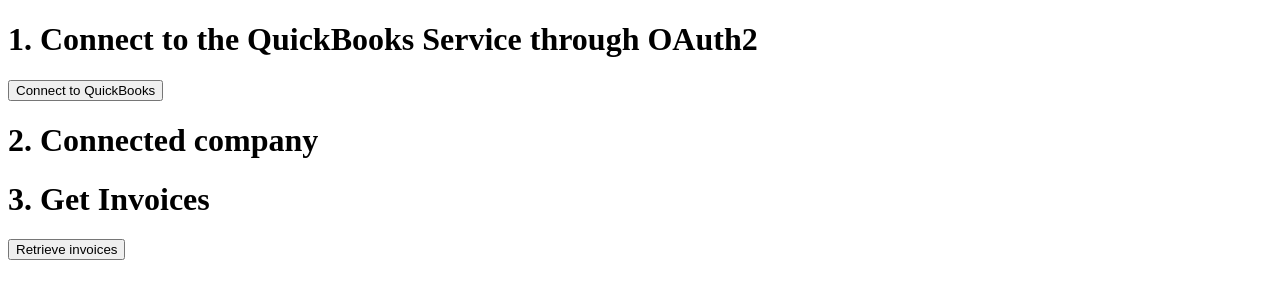
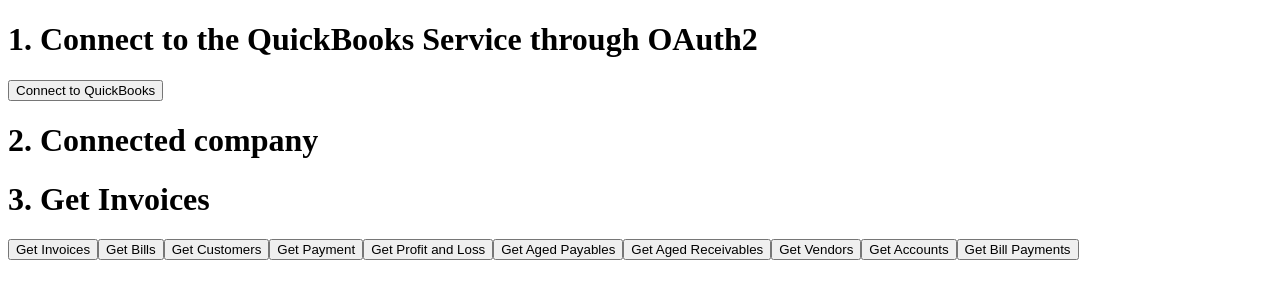
Before and after one commit to ProngsDark/quickbooks-minimal-ui, an Angular app: page / in a window 1280 px wide. Shown: the top 300 px of the page. Built offline with nearby package versions, Linux system fonts and the light colour scheme.

Commit message:
Added more capabilities

```diff
--- a/src/app/app.component.html
+++ b/src/app/app.component.html
@@ -1,3 +1,3 @@
 <connect-button></connect-button>
 
-<connected-companies [companies]="companies"></connected-companies>
+<connected-companies [realmId]="realmId" [companies]="companies"></connected-companies>
--- a/src/app/app.component.ts
+++ b/src/app/app.component.ts
@@ -10,6 +10,8 @@
 
   public companies: Map<string, any> = new Map<string, any>();
 
+  public realmId: string = ""
+
   constructor (private http: HttpClient) {}
 
   ngOnInit(): void {
@@ -20,8 +22,10 @@
     const realmId: string|null = urlParams.get('realmId')
 
     if (code !== null && realmId !== null) {
+        this.realmId = realmId
+
         this.http.post<any>(
-          'https://perso2.dev.matrixrom.ro:9000/quickbooks/oauth/code',
+          'https:///perso2.matrixrom.ro:9000/quickbooks/oauth/code',
           null,
           {
             headers: {
--- a/src/app/app.module.ts
+++ b/src/app/app.module.ts
@@ -5,12 +5,14 @@
 import { AppComponent } from './app.component';
 import { ConnectButtonComponent } from './connect-button/connect-button.component';
 import { ConnectedCompaniesComponent } from './connected-companies/connected-companies.component';
+import { DataRetrievalButtonComponent } from './data-retrieval-button/data-retrieval-button.component';
 
 @NgModule({
   declarations: [
     AppComponent,
     ConnectButtonComponent,
-    ConnectedCompaniesComponent
+    ConnectedCompaniesComponent,
+    DataRetrievalButtonComponent
   ],
   imports: [
     BrowserModule,
--- a/src/app/connect-button/connect-button.component.ts
+++ b/src/app/connect-button/connect-button.component.ts
@@ -10,6 +10,6 @@
   ngOnInit(): void {}
 
   redirectToConnectPage() {
-    window.location.href = 'https://perso2.dev.matrixrom.ro:9000/quickbooks/oauth/connect'
+    window.location.href = 'https:///perso2.matrixrom.ro:9000/quickbooks/oauth/connect'
   }
 }
--- a/src/app/connected-companies/connected-companies.component.html
+++ b/src/app/connected-companies/connected-companies.component.html
@@ -6,6 +6,6 @@
 
 <h1>3. Get Invoices</h1>
 
-<button (click)="retrieveInvoices()">Retrieve invoices</button>
+<data-retrieval-button *ngFor="let button of buttons" [buttonName]="button.buttonName" [endpoint]="button.endpoint" [realmId]="button.realmId"></data-retrieval-button>
 
-<pre>{{ invoices }}</pre>
+<pre>{{ data }}</pre>
--- a/src/app/connected-companies/connected-companies.component.ts
+++ b/src/app/connected-companies/connected-companies.component.ts
@@ -1,5 +1,7 @@
 import { HttpClient } from '@angular/common/http';
 import { Component, OnInit, Input, OnChanges, SimpleChanges, EventEmitter, Output, ChangeDetectorRef } from '@angular/core';
+import { Button } from '../data-retrieval-button/button';
+import { DataServiceService } from '../data-service.service';
 
 @Component({
   selector: 'connected-companies',
@@ -14,9 +16,12 @@
   @Output()
   public companiesUpdater: EventEmitter<Map<string, any>> = new EventEmitter<Map<string, any>>();
 
-  public invoices: string = ""
+  public data: string = ""
 
-  private realmId: string = ""
+  @Input()
+  public realmId: string = ""
+
+  public buttons: Array<Button> = new Array<Button>();
 
   onCompaniesUpdater() {
     this.companiesUpdater.emit(this.companies);
@@ -24,13 +29,30 @@
 
   public selectedCompany: string = "";
 
-  constructor(private http: HttpClient) {
+  constructor(private http: HttpClient, private dataService: DataServiceService) {
+    dataService.data.subscribe(data => {
+      this.data = data
+    })
   }
 
   ngOnChanges(changes: SimpleChanges): void {
   }
 
   ngOnInit(): void {
+    let baseUrl = "https://perso2.matrixrom.ro:9000/quickbooks"
+
+    let invoiceButton: Button = new Button("Get Invoices", baseUrl + "/invoice/list", this.realmId)
+    let billButton: Button = new Button("Get Bills", baseUrl + "/bill/list", this.realmId)
+    let customerButton: Button = new Button("Get Customers", baseUrl + "/customer/list", this.realmId)
+    let paymentButton: Button = new Button("Get Payment", baseUrl + "/payment/list", this.realmId)
+    let plButton:Button = new Button("Get Profit and Loss", baseUrl + "/profit-and-loss", this.realmId)
+    let apagingButton: Button = new Button("Get Aged Payables", baseUrl + "/apaging", this.realmId)
+    let aragingButton: Button = new Button("Get Aged Receivables", baseUrl + "/araging", this.realmId)
+    let vendorButton: Button = new Button("Get Vendors", baseUrl + "/vendor/list", this.realmId)
+    let accountButton: Button = new Button("Get Accounts", baseUrl + "/account/list", this.realmId)
+    let billpayment: Button = new Button("Get Bill Payments", baseUrl + "/bill-payment/list", this.realmId)
+
+    this.buttons = Array.of(invoiceButton, billButton, customerButton, paymentButton, plButton, apagingButton, aragingButton, vendorButton, accountButton, billpayment)
   }
 
   printCompany(company: string): void {
@@ -42,17 +64,4 @@
     console.log(this.companies.get(company))
     this.selectedCompany = JSON.stringify(this.companies.get(company), undefined, 2);
   }
-
-  public retrieveInvoices() {
-    this.http.get<any>(
-      'https://perso2.dev.matrixrom.ro:9000/quickbooks/invoice/list',
-      {
-        headers: {
-          "Realm-ID": Array.from(this.companies.keys())[0],
-        }
-      }
-    ).subscribe((data: any) => {
-      this.invoices = JSON.stringify(data.data, undefined, 2);
-    })
-  }
 }
--- /dev/null
+++ b/src/app/data-retrieval-button/button.ts
@@ -0,0 +1,11 @@
+export class Button {
+    public buttonName: string;
+    public endpoint: string;
+    public realmId: string;
+
+    constructor(buttonName: string, endpoint: string, realmId: string) {
+        this.buttonName = buttonName;
+        this.endpoint = endpoint;
+        this.realmId = realmId;
+    }
+}
--- /dev/null
+++ b/src/app/data-retrieval-button/data-retrieval-button.component.html
@@ -0,0 +1 @@
+<button (click)="retrieveData()">{{ buttonName }}</button>
--- /dev/null
+++ b/src/app/data-retrieval-button/data-retrieval-button.component.ts
@@ -0,0 +1,39 @@
+import { HttpClient } from '@angular/common/http';
+import { Component, Input, OnInit } from '@angular/core';
+import { DataServiceService } from '../data-service.service';
+
+@Component({
+  selector: 'data-retrieval-button',
+  templateUrl: './data-retrieval-button.component.html',
+  styleUrls: ['./data-retrieval-button.component.css']
+})
+export class DataRetrievalButtonComponent implements OnInit {
+
+  @Input()
+  public endpoint: string = ""
+  @Input()
+  public realmId: string = ""
+  @Input()
+  public buttonName: string = ""
+  public data: string = ""
+
+  constructor(private http: HttpClient, private dataService: DataServiceService) { }
+
+  ngOnInit(): void {
+  }
+
+  public retrieveData () {
+    this.http.get<any>(
+      this.endpoint,
+      {
+        headers: {
+          "Realm-ID": this.realmId,
+        }
+      }
+    ).subscribe((data: any) => {
+      this.data = JSON.stringify(data.data, undefined, 2);
+      this.dataService.changeData(this.data)
+    })
+  }
+
+}
--- /dev/null
+++ b/src/app/data-service.service.ts
@@ -0,0 +1,18 @@
+import { Injectable } from '@angular/core';
+import { Observable, Subject } from 'rxjs';
+
+@Injectable({
+  providedIn: 'root'
+})
+export class DataServiceService {
+
+  private dataSource: Subject<string> = new Subject();
+
+  public data: Observable<string> = this.dataSource.asObservable();
+
+  public changeData(data: string) {
+    this.dataSource.next(data);
+  }
+
+  constructor() { }
+}
```
Also changed, not shown: src/app/data-retrieval-button/data-retrieval-button.component.css (added), 2 other files (tests, documents, lock files or other folders).
